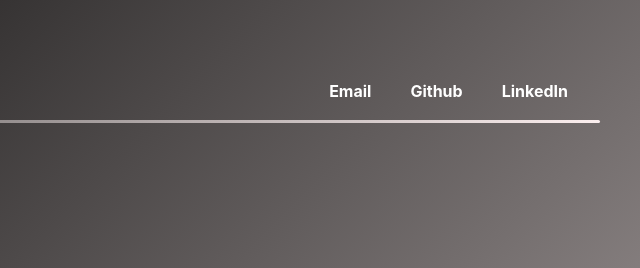
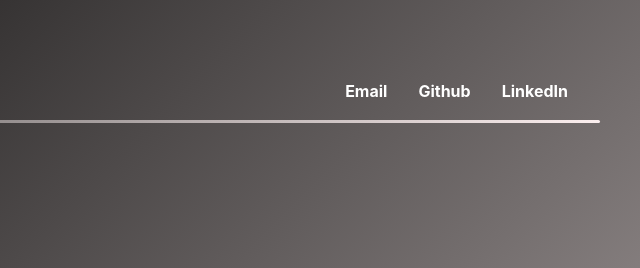
Before and after one commit to Tea505/PortfolioWeb, a plain HTML site: page index.html in a window 1280 px wide. Shown: the top 268 px of the page, 640-1280 px from the left. Drawn offline with Linux system fonts and the light colour scheme.

Commit message:
v v v v v v v small edit

```diff
--- a/main.css
+++ b/main.css
@@ -131,7 +131,7 @@ h2 {
   display: flex;
   width: 100%;
   justify-content: flex-end;
-  gap: 15px;
+  gap: 7px;
 }
 
 .social-links a {
```
